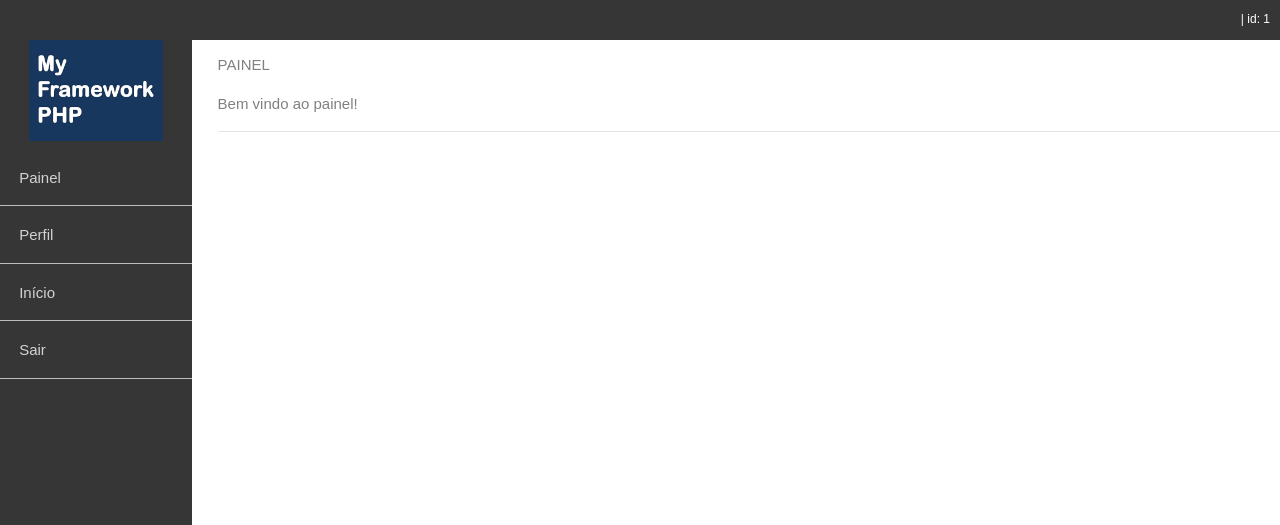
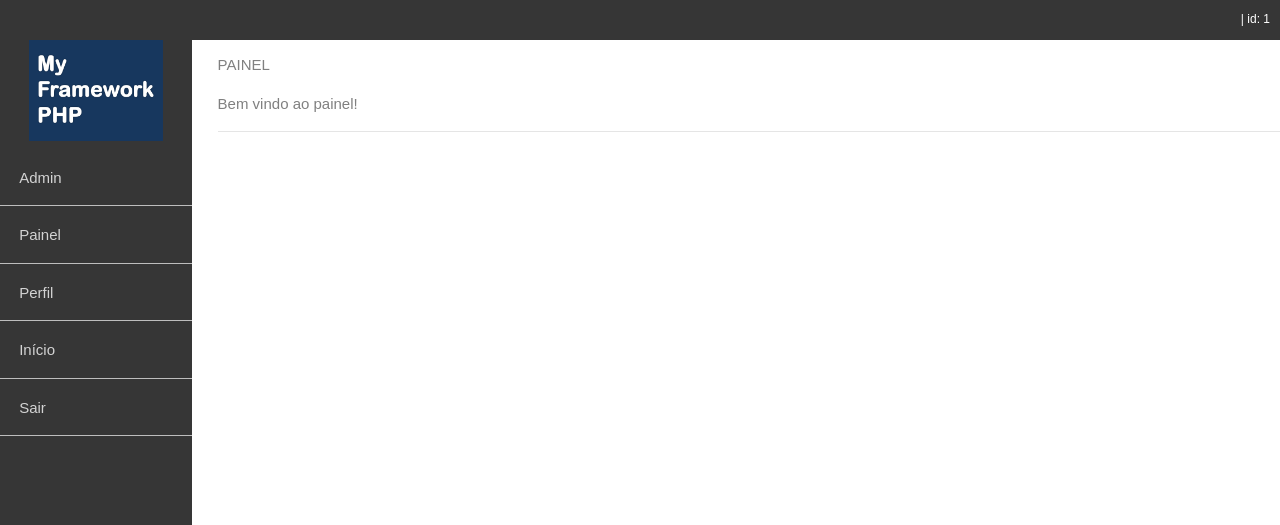
Before and after one commit to Robertobarross/MyFramework_PHP, a PHP site: page /index.php?url=painel in a window 1280 px wide. Shown: the top 525 px of the page. Run offline with PHP 8.4, Linux system fonts and the light colour scheme; the visitor is signed in with stand-in values (Sample User, id 1); data that the repository does not hold is empty.

Commit message:
Update template.php

```diff
--- a/views/template.php
+++ b/views/template.php
@@ -14,6 +14,8 @@ include('./config/restriction.php'); // Só permite usuário logado
         <img src="./public/assets/MyFramework.png" alt="Logomarca" class="logo">
         <br>
         <br>
+        <a href="adm" class="links-nav-lateral">Admin</a>
+        <hr class="hr-template">
         <a href="painel" class="links-nav-lateral">Painel</a>
         <hr class="hr-template">
         <a href="profile" class="links-nav-lateral">Perfil</a>
```
